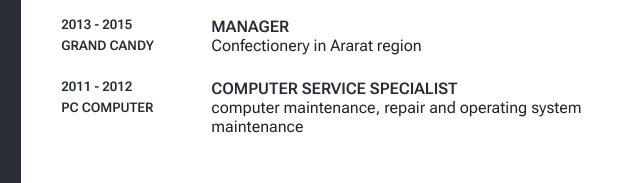
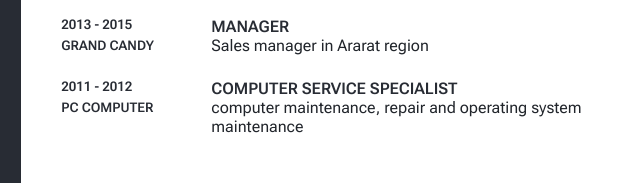
Before and after one commit to DavIdHabeTyan/CV-David-Habetyan, a website: page index.html in a window 1280 px wide. Shown: the part 587-770 px from the top of the page, 452-1092 px from the left. Drawn offline with Linux system fonts and the light colour scheme.

Commit message:
changet text

```diff
--- a/index.html
+++ b/index.html
@@ -143,7 +143,7 @@
         </div>
         <div class="text">
           <h4>Manager</h4>
-          <p>Confectionery in Ararat region</p>
+          <p>Sales manager in Ararat region</p>
         </div>
       </div>
       <div class="box">
```
